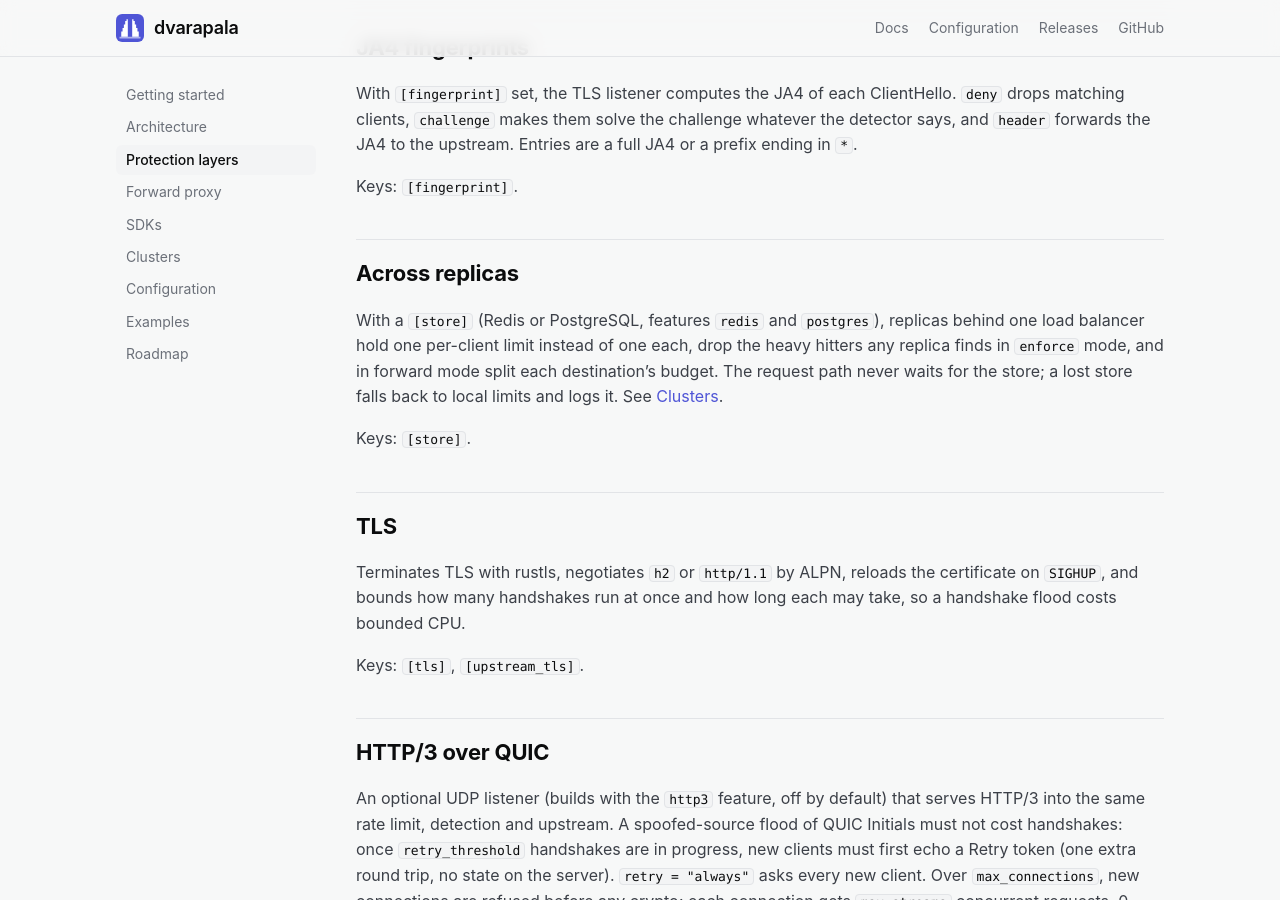
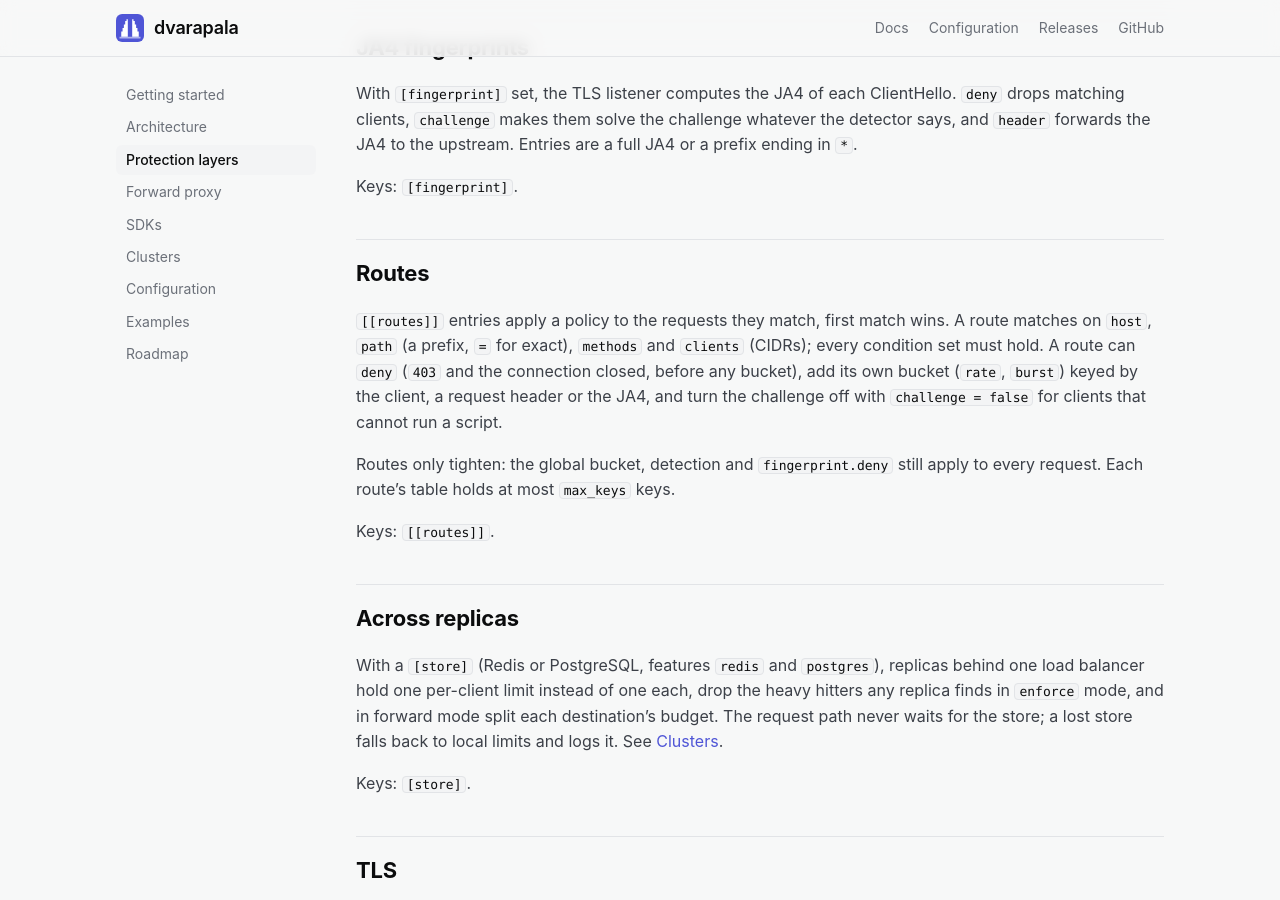
Before and after one commit to franzramadhan/dvarapala, a Jekyll site: the page built from site/docs/protection.md, in a window 1280 px wide and 900 px high, scrolled down 2151 px. Built offline with Jekyll 4.4.1, drawn with Linux system fonts in a browser that asks for light colours.

Commit message:
release: v0.8.0 (#118)
Release v0.8.0: RFC 0013, per-route policy.

## Versions

- `Cargo.toml` workspace, `sdk/js/package.json`,
`sdk/python/pyproject.toml`: 0.8.0
- `Cargo.lock`, `fuzz/Cargo.lock`, `crates/xdp-ebpf/Cargo.lock`
(`dvarapala-xdp-common`)
- `CHANGELOG.md` from `git cliff --tag v0.8.0`

## Status

- RFC 0013 `implemented` in `ROADMAP.md` and its header, release v0.8.0

## Docs

- `README.md`: Routes row (RFC 0013)
- `site/index.html`: RFC 0013 feature card
- `site/docs/protection.md`: Routes section
- `site/docs/architecture.md`: routes stage in the request path
- `CONFIG.md` and `examples/routes.toml` already shipped with #116

```diff
--- a/Cargo.toml
+++ b/Cargo.toml
@@ -5,7 +5,7 @@ members = ["crates/*"]
 exclude = ["crates/xdp-ebpf"]
 
 [workspace.package]
-version = "0.7.0"
+version = "0.8.0"
 edition = "2024"
 license = "MIT"
 repository = "https://github.com/franzramadhan/dvarapala"
--- a/sdk/js/package.json
+++ b/sdk/js/package.json
@@ -1,6 +1,6 @@
 {
   "name": "dvarapala",
-  "version": "0.7.0",
+  "version": "0.8.0",
   "description": "In-process rate limit, flood detection and connection limits from the dvarapala gateway (RFC 0008)",
   "license": "MIT",
   "repository": "github:franzramadhan/dvarapala",
--- a/sdk/python/pyproject.toml
+++ b/sdk/python/pyproject.toml
@@ -5,7 +5,7 @@ build-backend = "setuptools.build_meta"
 [project]
 name = "dvarapala"
 description = "In-process rate limit, flood detection and connection limits from the dvarapala gateway (RFC 0008)"
-version = "0.7.0"
+version = "0.8.0"
 requires-python = ">=3.10"
 license = "MIT"
 dependencies = []
--- a/site/docs/protection.md
+++ b/site/docs/protection.md
@@ -104,6 +104,22 @@ to the upstream. Entries are a full JA4 or a prefix ending in `*`.
 
 Keys: [`[fingerprint]`](configuration.html#fingerprint).
 
+## Routes
+
+`[[routes]]` entries apply a policy to the requests they match, first
+match wins. A route matches on `host`, `path` (a prefix, `=` for exact),
+`methods` and `clients` (CIDRs); every condition set must hold. A route
+can `deny` (`403` and the connection closed, before any bucket), add its
+own bucket (`rate`, `burst`) keyed by the client, a request header or the
+JA4, and turn the challenge off with `challenge = false` for clients that
+cannot run a script.
+
+Routes only tighten: the global bucket, detection and `fingerprint.deny`
+still apply to every request. Each route's table holds at most
+`max_keys` keys.
+
+Keys: [`[[routes]]`](configuration.html#routes).
+
 ## Across replicas
 
 With a `[store]` (Redis or PostgreSQL, features `redis` and `postgres`),
--- a/site/index.html
+++ b/site/index.html
@@ -55,6 +55,7 @@
         <div class="card"><span class="tag">RFC 0010</span><h3>Clusters</h3><p>Replicas behind one load balancer share one per-client limit, one egress budget and one heavy hitter list through Redis or PostgreSQL, synced off the request path.</p></div>
         <div class="card"><span class="tag">RFC 0011</span><h3>XDP fast path</h3><p>An optional eBPF program on Linux drops blocked sources and SYN or packet floods in the NIC driver. L4 and L7 feed it sources that completed a handshake.</p></div>
         <div class="card"><span class="tag">RFC 0012</span><h3>Challenges and JA4</h3><p>During an attack, browsers solve a small proof of work instead of sharing the attack limit; a signed cookie keeps them out of it. JA4 fingerprints deny or challenge known bot TLS stacks.</p></div>
+        <div class="card"><span class="tag">RFC 0013</span><h3>Per-route policy</h3><p>Deny scanner paths outright, give a login page its own low rate, limit an API per key or per JA4, and keep machine endpoints out of the challenge. Routes only tighten the global policy.</p></div>
         <div class="card"><span class="tag">metrics</span><h3>Prometheus metrics</h3><p>Verdicts, detection state, challenges, connection limits, tunnels, HTTP/2, QUIC, the store and XDP on a separate listener, so you can watch before you enforce.</p></div>
       </div>
     </div>
```
Also changed, not shown: ROADMAP.md (+1 -1 lines), rfc/0013-routes.md (+1 -1 lines), site/docs/architecture.md (+3 -0 lines), CHANGELOG.md, README.md, 3 other files.
